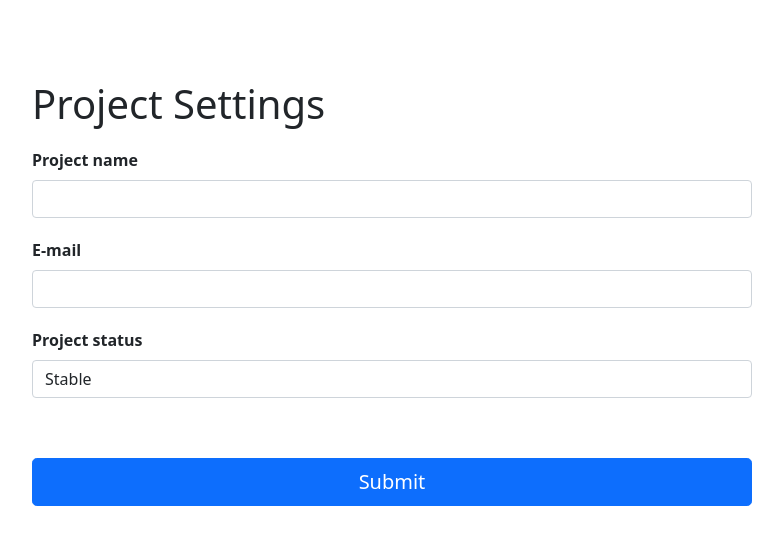
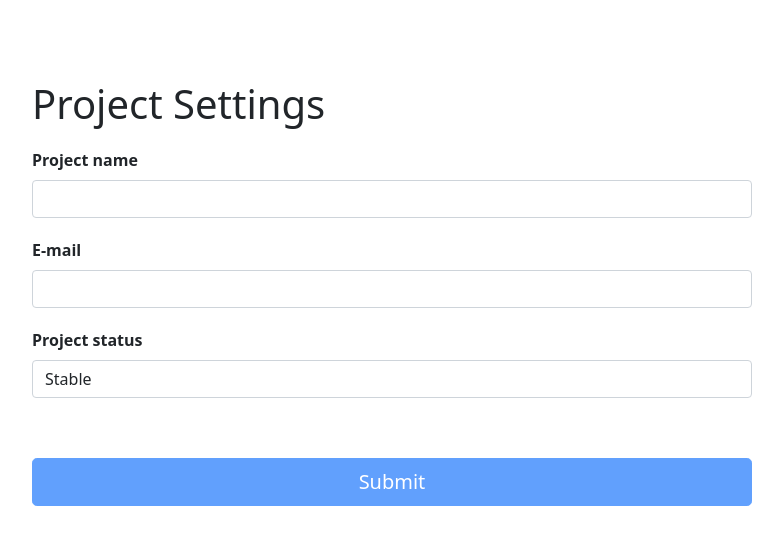
Before and after one commit to kamil-nawrot/recipe-book, an Angular app: page / in a window 1280 px wide. Shown: the top 544 px of the page, without its empty margins (248-1031 px from the left). Built offline with nearby package versions, Linux system fonts and the light colour scheme.

Commit message:
added error messages

```diff
--- a/src/app/playground/forms/reactive-form-assignment/reactive-form-assignment.component.html
+++ b/src/app/playground/forms/reactive-form-assignment/reactive-form-assignment.component.html
@@ -6,6 +6,10 @@
         <div class="form-group">
           <label for="name" class="form-label fw-bold">Project name</label>
           <input type="text" class="form-control" id="name" name="name" formControlName="name">
+          <span class="form-text text-danger" *ngIf="form.get('name').invalid && form.get('name').touched">
+            <p *ngIf="form.get('name').errors['required']"> This field cannot be empty! </p>
+            <p *ngIf="form.get('name').errors['nameIsForbidden']"> This project name is not allowed! Choose another one. </p>
+          </span>
         </div>
         <div class="form-group">
           <label for="email" class="form-label fw-bold">E-mail</label>
@@ -20,7 +24,7 @@
           </select>
         </div>
         <div class="d-grid gap-2">
-          <button class="btn btn-primary btn-lg btn-block" type="submit">Submit</button>
+          <button class="btn btn-primary btn-lg btn-block" type="submit" [disabled]="this.form.status !== 'VALID'">Submit</button>
         </div>
       </form>
     </section>
```
